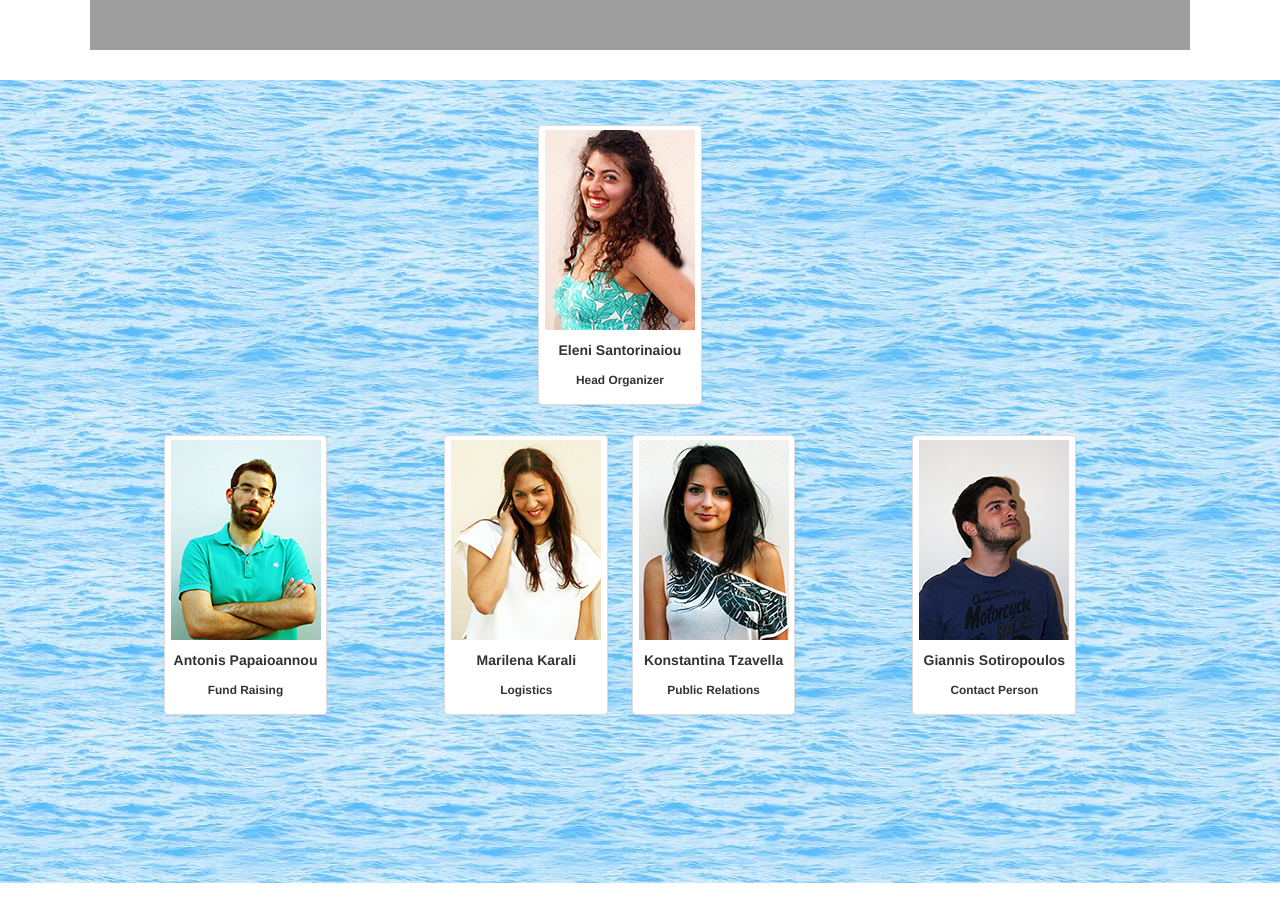
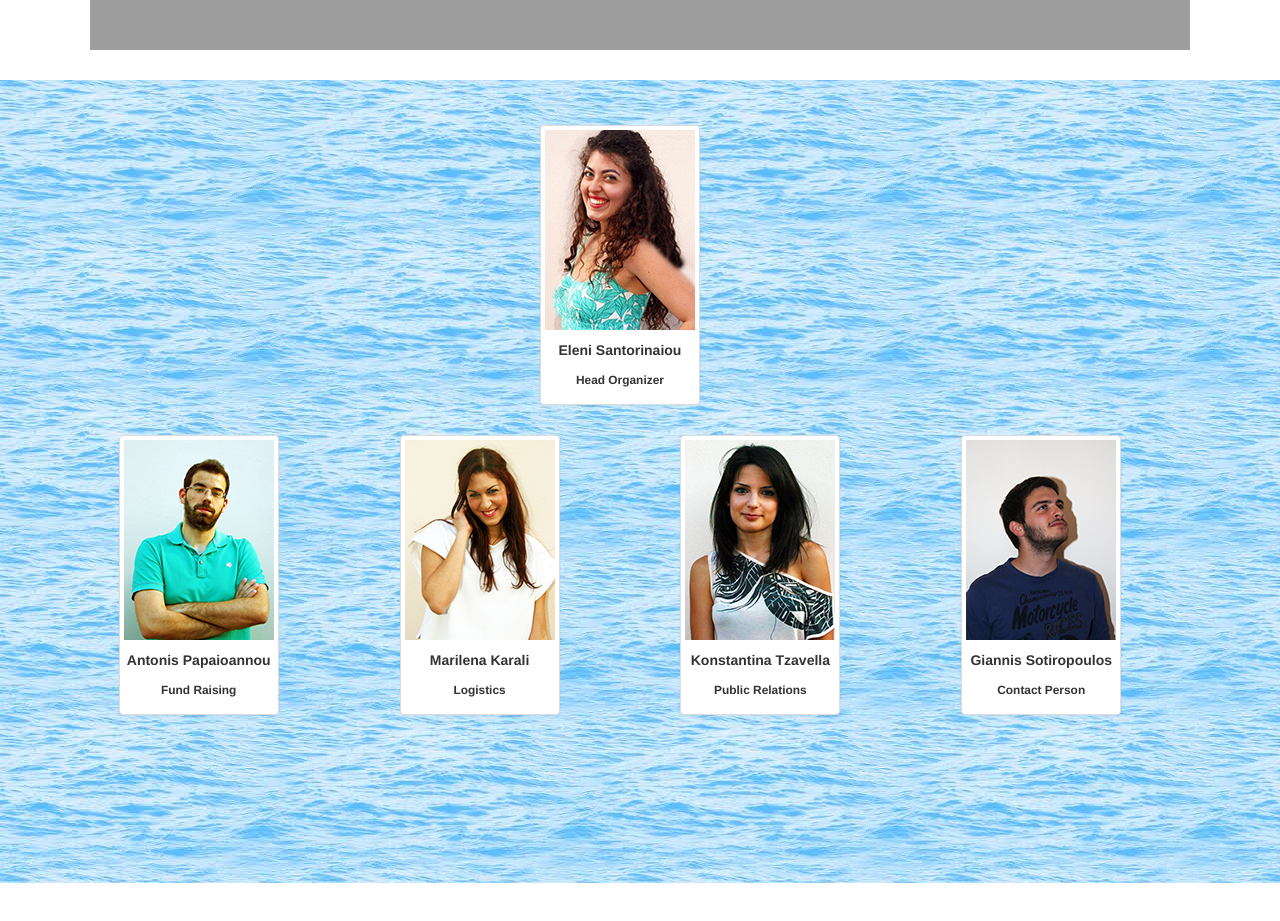
Before and after one commit to ChristosKon/GMU, a plain HTML site: page website/index.html in a window 1280 px wide. Shown: the part 1580-2501 px from the top of the page. Drawn offline with nearby package versions, Linux system fonts and the light colour scheme; some packages are replaced by stand-ins of ours.

Commit message:
Thumbnail --> inline block

```diff
--- a/website/css/main.css
+++ b/website/css/main.css
@@ -118,6 +118,7 @@ p {
 
 #organizers .thumbnail {
 	background: white;
+	display: inline-block;
 }
 
 textarea {
--- a/website/index.html
+++ b/website/index.html
@@ -62,38 +62,34 @@
 						<li class="span2"></li>
 					</ul>
 					<ul class="thumbnails row-fluid" style="text-align: center">
-						<li class="span1"></li>
-						<li class="span2">
+						<li class="span3">
 							<div class="thumbnail">
 								<img src="img/organizers/FR1.jpg" data-src="FR1.jpg" data-src-hover="FR2.jpg" />
 								<h5>Antonis Papaioannou</h5>
 								<h6>Fund Raising</h6>
 							</div>
 						</li>
-						<li class="span1"></li>
-						<li class="span2">
+						<li class="span3">
 							<div class="thumbnail">
 								<img src="img/organizers/LOG1.jpg" data-src="LOG1.jpg" data-src-hover="LOG2.jpg" />
 								<h5>Marilena Karali</h5>
 								<h6>Logistics</h6>
 							</div>
 						</li>
-						<li class="span2">
+						<li class="span3">
 							<div class="thumbnail">
 								<img src="img/organizers/PR1.jpg" data-src="PR1.jpg" data-src-hover="PR2.jpg" />
 								<h5>Konstantina Tzavella</h5>
 								<h6>Public Relations</h6>
 							</div>
 						</li>
-						<li class="span1"></li>
-						<li class="span2">
+						<li class="span3">
 							<div class="thumbnail">
 								<img src="img/organizers/CP1.jpg" data-src="CP1.jpg" data-src-hover="CP2.jpg" />
 								<h5>Giannis Sotiropoulos</h5>
 								<h6>Contact Person</h6>
 							</div>
 						</li>
-						<li class="span1"></li>
 					</ul>
 				</section>
 			</div>
```
